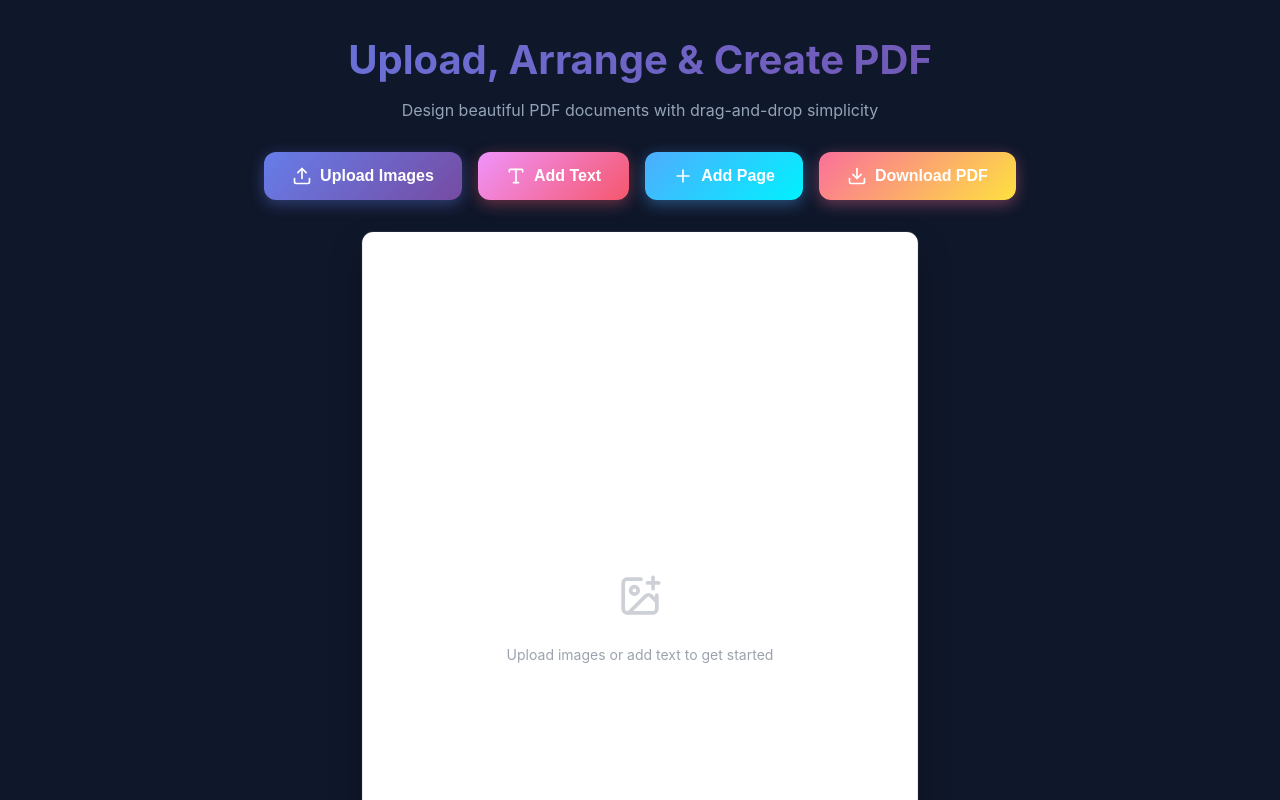
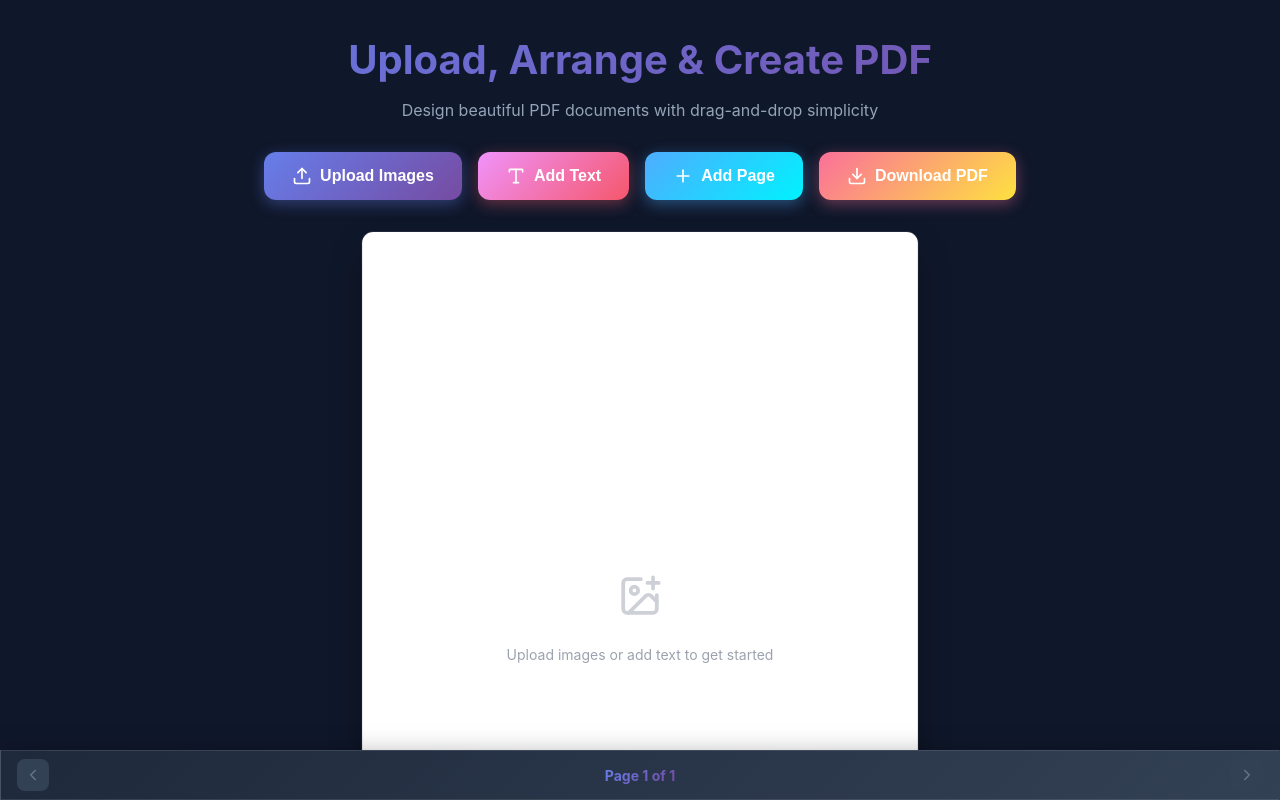
Before and after one commit to esHack/collage-pdf-app, a React (Create React App) app in the folder frontend/: page / in a window 1280 px wide. Shown: the top 800 px of the page. Built offline with nearby package versions, Linux system fonts and the light colour scheme.

Commit message:
make the navigation bar small

```diff
--- a/frontend/src/App.js
+++ b/frontend/src/App.js
@@ -827,25 +827,52 @@ function App() {
         </div>
 
         {/* Page Navigation - Below Canvas */}
-        <div style={{ background: 'linear-gradient(135deg, #1e293b 0%, #334155 100%)', borderRadius: window.innerWidth < 768 ? '0' : '1rem', boxShadow: '0 10px 30px rgba(0,0,0,0.5)', padding: window.innerWidth < 768 ? '0.75rem 1rem' : '1rem', display: 'flex', alignItems: 'center', justifyContent: 'space-between', maxWidth: window.innerWidth < 768 ? '100%' : '56rem', margin: window.innerWidth < 768 ? '0' : '0.5rem auto 1rem', border: '1px solid rgba(255, 255, 255, 0.1)', position: window.innerWidth < 768 ? 'fixed' : 'relative', bottom: window.innerWidth < 768 ? '0' : 'auto', left: window.innerWidth < 768 ? '0' : 'auto', right: window.innerWidth < 768 ? '0' : 'auto', zIndex: window.innerWidth < 768 ? 1000 : 'auto' }}>
+        <div style={{ background: 'linear-gradient(135deg, #1e293b 0%, #334155 100%)', borderRadius: '0', boxShadow: '0 10px 30px rgba(0,0,0,0.5)', padding: '0.5rem 1rem', display: 'flex', alignItems: 'center', justifyContent: 'space-between', maxWidth: '100%', margin: '0', border: '1px solid rgba(255, 255, 255, 0.1)', position: 'fixed', bottom: '0', left: '0', right: '0', zIndex: 1000 }}>
+          {isGenerating && (
+            <>
+              <div style={{
+                position: 'absolute',
+                bottom: '100%',
+                left: 0,
+                right: 0,
+                height: '4px',
+                background: '#1e293b',
+                overflow: 'hidden'
+              }}>
+                <div style={{
+                  width: '100%',
+                  height: '100%',
+                  background: 'linear-gradient(90deg, #fa709a 0%, #fee140 50%, #fa709a 100%)',
+                  backgroundSize: '200% 100%',
+                  animation: 'slideGradient 1.5s ease-in-out infinite'
+                }} />
+              </div>
+              <style>{`
+                @keyframes slideGradient {
+                  0% { background-position: 0% 0%; }
+                  100% { background-position: 200% 0%; }
+                }
+              `}</style>
+            </>
+          )}
           <button
             onClick={prevPage}
             disabled={currentPage === 0}
-            style={{ display: 'flex', alignItems: 'center', justifyContent: 'center', background: currentPage === 0 ? '#334155' : 'linear-gradient(135deg, #667eea 0%, #764ba2 100%)', color: currentPage === 0 ? '#64748b' : 'white', padding: window.innerWidth < 768 ? '0.5rem' : '0.75rem', borderRadius: '0.5rem', border: 'none', cursor: currentPage === 0 ? 'not-allowed' : 'pointer', transition: 'all 0.3s', width: window.innerWidth < 768 ? '36px' : '48px', height: window.innerWidth < 768 ? '36px' : '48px', boxShadow: currentPage === 0 ? 'none' : '0 4px 15px rgba(102, 126, 234, 0.4)', flexShrink: 0 }}
+            style={{ display: 'flex', alignItems: 'center', justifyContent: 'center', background: currentPage === 0 ? '#334155' : 'linear-gradient(135deg, #667eea 0%, #764ba2 100%)', color: currentPage === 0 ? '#64748b' : 'white', padding: '0.4rem', borderRadius: '0.5rem', border: 'none', cursor: currentPage === 0 ? 'not-allowed' : 'pointer', transition: 'all 0.3s', width: '32px', height: '32px', boxShadow: currentPage === 0 ? 'none' : '0 4px 15px rgba(102, 126, 234, 0.4)', flexShrink: 0 }}
             onMouseOver={(e) => currentPage !== 0 && (e.currentTarget.style.transform = 'scale(1.1)', e.currentTarget.style.boxShadow = '0 6px 20px rgba(102, 126, 234, 0.6)')}
             onMouseOut={(e) => currentPage !== 0 && (e.currentTarget.style.transform = 'scale(1)', e.currentTarget.style.boxShadow = '0 4px 15px rgba(102, 126, 234, 0.4)')}
           >
-            <ChevronLeft size={window.innerWidth < 768 ? 18 : 24} />
+            <ChevronLeft size={18} />
           </button>
 
-          <div style={{ display: 'flex', alignItems: 'center', gap: window.innerWidth < 768 ? '0.5rem' : '1rem', flex: 1, justifyContent: 'center' }}>
-            <span style={{ fontSize: window.innerWidth < 768 ? '0.875rem' : '1.125rem', fontWeight: '700', background: 'linear-gradient(135deg, #667eea 0%, #764ba2 100%)', WebkitBackgroundClip: 'text', WebkitTextFillColor: 'transparent', backgroundClip: 'text', whiteSpace: 'nowrap' }}>
+          <div style={{ display: 'flex', alignItems: 'center', gap: '0.5rem', flex: 1, justifyContent: 'center' }}>
+            <span style={{ fontSize: '0.875rem', fontWeight: '700', background: 'linear-gradient(135deg, #667eea 0%, #764ba2 100%)', WebkitBackgroundClip: 'text', WebkitTextFillColor: 'transparent', backgroundClip: 'text', whiteSpace: 'nowrap' }}>
               Page {currentPage + 1} of {pages.length}
             </span>
             {pages.length > 1 && (
               <button
                 onClick={deletePage}
-                style={{ display: 'flex', alignItems: 'center', gap: '0.25rem', background: 'linear-gradient(135deg, #f093fb 0%, #f5576c 100%)', color: 'white', padding: window.innerWidth < 768 ? '0.375rem 0.625rem' : '0.5rem 1rem', borderRadius: '0.5rem', border: 'none', cursor: 'pointer', fontSize: window.innerWidth < 768 ? '0.75rem' : '0.875rem', fontWeight: '600', transition: 'all 0.3s', boxShadow: '0 4px 15px rgba(245, 87, 108, 0.4)', whiteSpace: 'nowrap' }}
+                style={{ display: 'flex', alignItems: 'center', gap: '0.25rem', background: 'linear-gradient(135deg, #f093fb 0%, #f5576c 100%)', color: 'white', padding: '0.3rem 0.6rem', borderRadius: '0.5rem', border: 'none', cursor: 'pointer', fontSize: '0.75rem', fontWeight: '600', transition: 'all 0.3s', boxShadow: '0 4px 15px rgba(245, 87, 108, 0.4)', whiteSpace: 'nowrap' }}
                 onMouseOver={(e) => { e.currentTarget.style.transform = 'scale(1.05)'; e.currentTarget.style.boxShadow = '0 6px 20px rgba(245, 87, 108, 0.6)' }}
                 onMouseOut={(e) => { e.currentTarget.style.transform = 'scale(1)'; e.currentTarget.style.boxShadow = '0 4px 15px rgba(245, 87, 108, 0.4)' }}
               >
@@ -858,11 +885,11 @@ function App() {
           <button
             onClick={nextPage}
             disabled={currentPage === pages.length - 1}
-            style={{ display: 'flex', alignItems: 'center', justifyContent: 'center', background: currentPage === pages.length - 1 ? '#334155' : 'linear-gradient(135deg, #667eea 0%, #764ba2 100%)', color: currentPage === pages.length - 1 ? '#64748b' : 'white', padding: window.innerWidth < 768 ? '0.5rem' : '0.75rem', borderRadius: '0.5rem', border: 'none', cursor: currentPage === pages.length - 1 ? 'not-allowed' : 'pointer', transition: 'all 0.3s', width: window.innerWidth < 768 ? '36px' : '48px', height: window.innerWidth < 768 ? '36px' : '48px', boxShadow: currentPage === pages.length - 1 ? 'none' : '0 4px 15px rgba(102, 126, 234, 0.4)', flexShrink: 0 }}
+            style={{ display: 'flex', alignItems: 'center', justifyContent: 'center', background: currentPage === pages.length - 1 ? '#334155' : 'linear-gradient(135deg, #667eea 0%, #764ba2 100%)', color: currentPage === pages.length - 1 ? '#64748b' : 'white', padding: '0.4rem', borderRadius: '0.5rem', border: 'none', cursor: currentPage === pages.length - 1 ? 'not-allowed' : 'pointer', transition: 'all 0.3s', width: '32px', height: '32px', boxShadow: currentPage === pages.length - 1 ? 'none' : '0 4px 15px rgba(102, 126, 234, 0.4)', flexShrink: 0 }}
             onMouseOver={(e) => currentPage !== pages.length - 1 && (e.currentTarget.style.transform = 'scale(1.1)', e.currentTarget.style.boxShadow = '0 6px 20px rgba(102, 126, 234, 0.6)')}
             onMouseOut={(e) => currentPage !== pages.length - 1 && (e.currentTarget.style.transform = 'scale(1)', e.currentTarget.style.boxShadow = '0 4px 15px rgba(102, 126, 234, 0.4)')}
           >
-            <ChevronRight size={window.innerWidth < 768 ? 18 : 24} />
+            <ChevronRight size={18} />
           </button>
         </div>
       </div>
```
